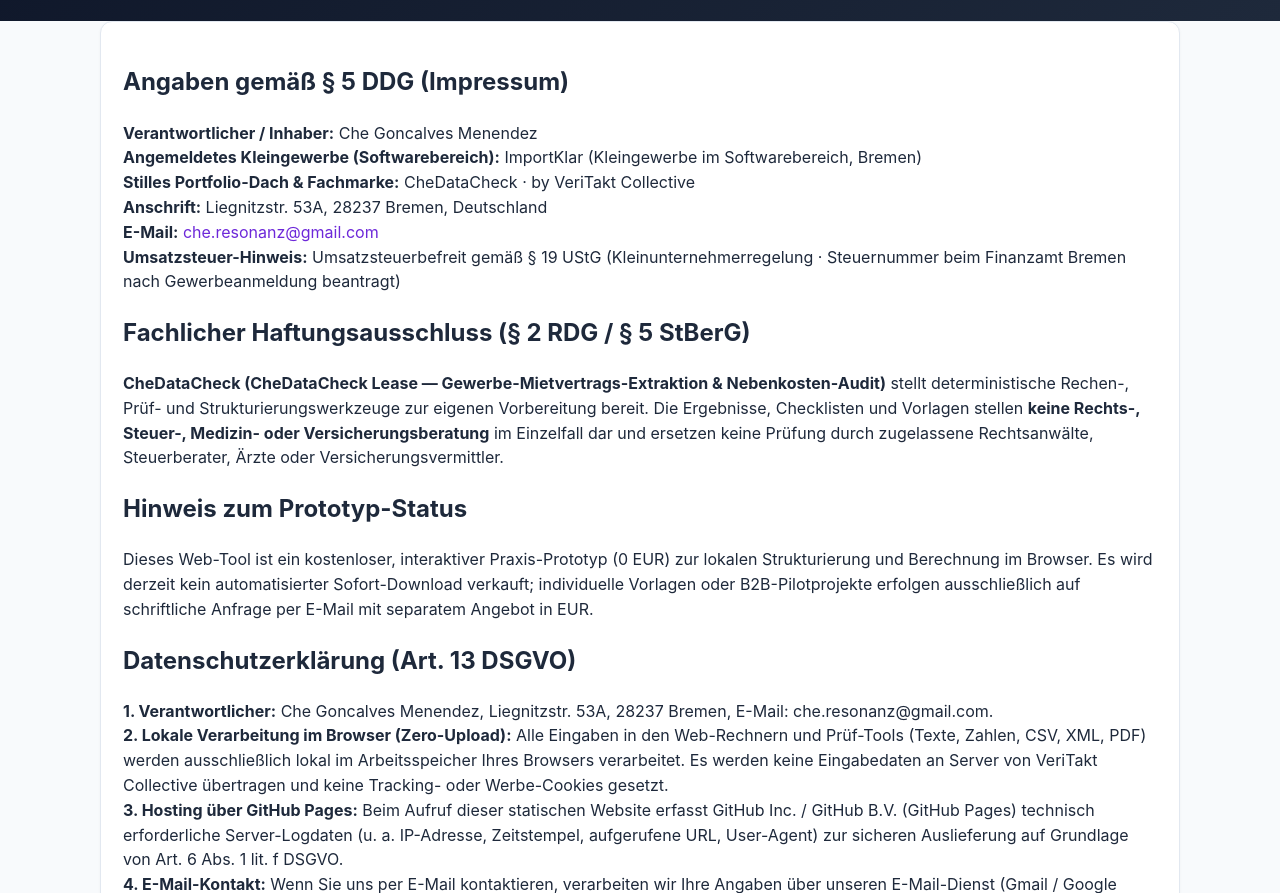
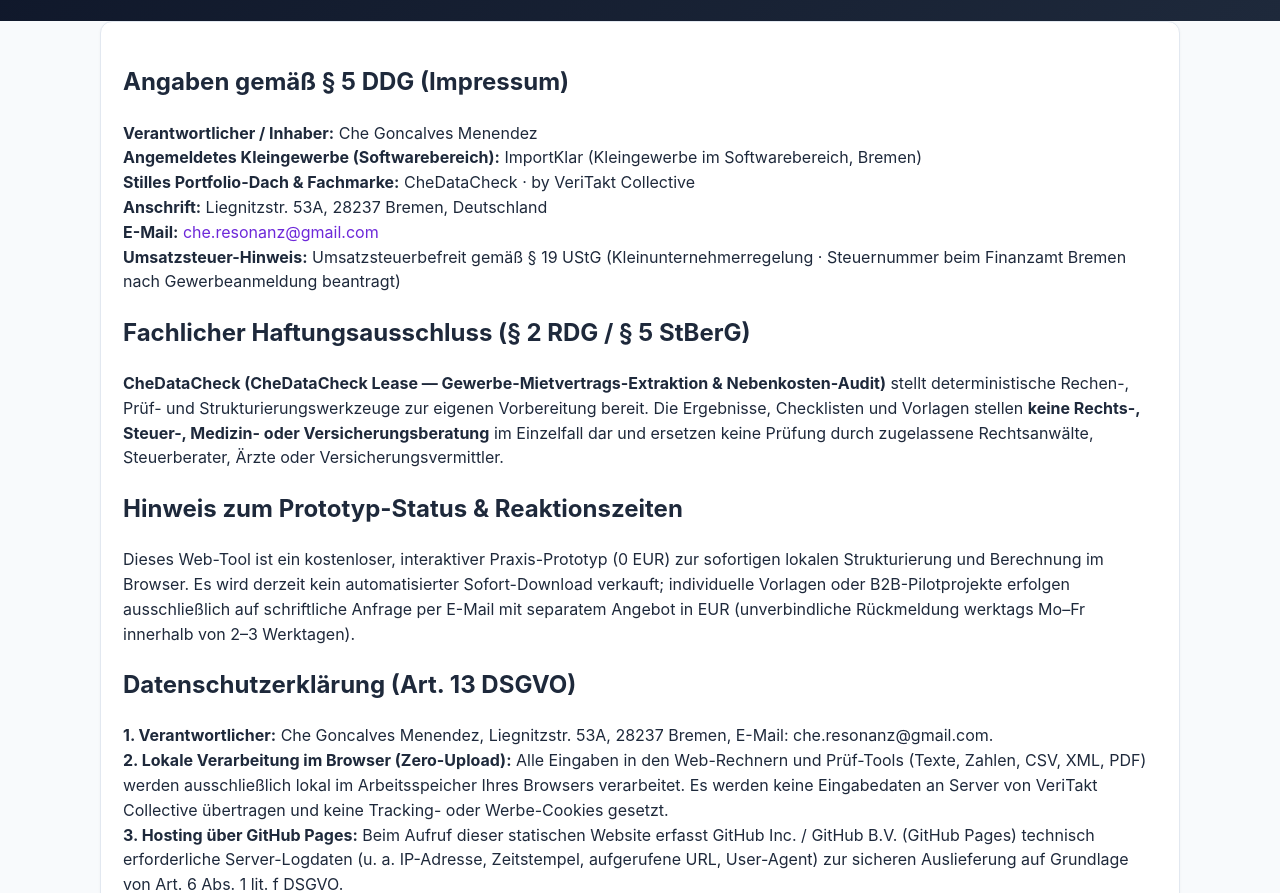
Before and after one commit to cheresonanz-design/chedatacheck-lease-audit, a plain HTML site: page legal/index.html in a window 1280 px wide. Shown: the part 207-1100 px from the top of the page. Drawn offline with Linux system fonts and the light colour scheme.

Commit message:
Deploy chedatacheck-lease-audit (2026-11-24 05:55:22)

```diff
--- a/legal/index.html
+++ b/legal/index.html
@@ -40,11 +40,11 @@
         und ersetzen keine Prüfung durch zugelassene Rechtsanwälte, Steuerberater, Ärzte oder Versicherungsvermittler.
       </p>
 
-      <h2>Hinweis zum Prototyp-Status</h2>
+      <h2>Hinweis zum Prototyp-Status &amp; Reaktionszeiten</h2>
       <p>
-        Dieses Web-Tool ist ein kostenloser, interaktiver Praxis-Prototyp (0 EUR) zur lokalen Strukturierung und Berechnung im Browser.
+        Dieses Web-Tool ist ein kostenloser, interaktiver Praxis-Prototyp (0 EUR) zur sofortigen lokalen Strukturierung und Berechnung im Browser.
         Es wird derzeit kein automatisierter Sofort-Download verkauft; individuelle Vorlagen oder B2B-Pilotprojekte erfolgen ausschließlich
-        auf schriftliche Anfrage per E-Mail mit separatem Angebot in EUR.
+        auf schriftliche Anfrage per E-Mail mit separatem Angebot in EUR (unverbindliche Rückmeldung werktags Mo–Fr innerhalb von 2–3 Werktagen).
       </p>
 
       <h2>Datenschutzerklärung (Art. 13 DSGVO)</h2>
```
Also changed, not shown: pro/index.html (+1 -1 lines).
